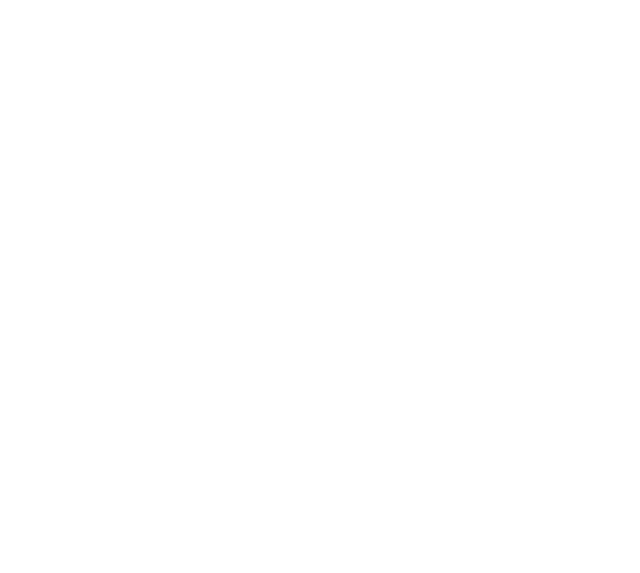
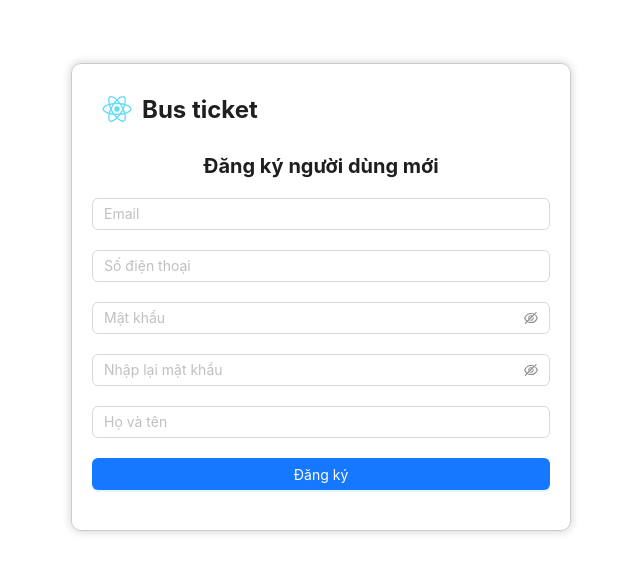
Before and after one commit to superdark1999/bus-ticket-client, a React (Create React App) app: page /register in a window 1280 px wide. Before the commit this address led to /404. Shown: the part 103-676 px from the top of the page, without its empty margins (319-959 px from the left). Built offline with nearby package versions, Linux system fonts and the light colour scheme.

Commit message:
fix login page and add register page

```diff
--- a/src/routes/routesConfig.tsx
+++ b/src/routes/routesConfig.tsx
@@ -8,7 +8,8 @@
 const BookingLayout = lazy(() => import("layout/BookingLayout"));
 const AdminLayout = lazy(() => import("layout/AdminLayout"));
 const BookingPage = lazy(() => import("views/Booking"));
-const LoginPage = lazy(() => import("views/Login"));
+const LoginPage = lazy(() => import("views/auth/Login/LoginPage"));
+const RegisterPage = lazy(() => import("views/auth/Register/RegisterPage"));
 
 export enum ROUTER_PATH {
   "LOGIN" = "/login",
@@ -26,6 +27,10 @@
       {
         path: "/login",
         element: <LoginPage />,
+      },
+      {
+        path: "/register",
+        element: <RegisterPage />,
       },
       {
         element: <MemberGuard />,
--- a/src/views/Login/index.tsx
+++ b/src/views/auth/Login/LoginPage.tsx
@@ -3,6 +3,7 @@
 import { Form, Input, Button, Row, Col, Divider } from "antd";
 import { UserOutlined, LockOutlined } from "@ant-design/icons";
 import { Link } from "react-router-dom";
+import logo from "../../../logo.svg";
 
 const LoginSpace = styled.div`
   width: 100%;
@@ -10,12 +11,11 @@
   display: flex;
   justify-content: center;
   align-items: center;
-  background: #FFFFFF;
+  background: #ffffff;
 `;
 
 const Container = styled.div`
   width: 500px;
-  margin: 0 auto;
   border: 1px solid #ccc;
   border-radius: 10px;
   box-shadow: 0 0 10px rgba(0, 0, 0, 0.2);
@@ -23,10 +23,18 @@
 `;
 
 const Logo = styled.div`
-  text-align: left;
   font-size: 24px;
   font-weight: bold;
   margin-bottom: 20px;
+
+  display: flex;
+  flex-direction: row;
+  align-items: center;
+`;
+
+const LogoImage = styled.img`
+  width: 50px;
+  height: 50px;
 `;
 
 const Title = styled.div`
@@ -55,18 +63,14 @@
   margin-top: 20px;
 `;
 
-const GGButton = styled(Button)`
+const SocialButton = styled(Button)`
   width: 50px;
   height: 50px;
   margin-right: 10px;
   border-radius: 50%;
+  background-color: lightgray;
 `;
 
-const SMSButton = styled(Button)`
-  width: 50px;
-  height: 50px;
-  border-radius: 50%;
-`;
 
 const LoginPage: React.FC = () => {
   const [form] = Form.useForm();
@@ -78,7 +82,10 @@
   return (
     <LoginSpace>
       <Container className="minhhere">
-        <Logo>Bus Ticket</Logo>
+        <Logo>
+          <LogoImage src={logo} alt="Bus Ticket" />
+          Bus ticket
+        </Logo>
         <Title>Đăng nhập</Title>
         <StyledForm
           form={form}
@@ -105,7 +112,7 @@
             name="password"
             rules={[{ required: true, message: "Vui lòng nhập mật khẩu!" }]}
           >
-            <Input
+            <Input.Password
               prefix={<LockOutlined className="site-form-item-icon" />}
               type="password"
               placeholder="Mật khẩu"
@@ -127,13 +134,13 @@
         <Divider plain>Hoặc đăng nhập với</Divider>
 
         <SocialLoginIcons>
-          <GGButton type="default" shape="circle">
+          <SocialButton type="default" shape="circle">
             GG
-          </GGButton>
+          </SocialButton>
           &nbsp;&nbsp;
-          <SMSButton type="default" shape="circle">
+          <SocialButton type="default" shape="circle">
             SMS
-          </SMSButton>
+          </SocialButton>
         </SocialLoginIcons>
       </Container>
     </LoginSpace>
--- /dev/null
+++ b/src/views/auth/Register/RegisterPage.tsx
@@ -0,0 +1,154 @@
+import React from "react";
+import styled from "styled-components";
+import { Form, Input, Button } from "antd";
+import logo from "../../../logo.svg";
+
+const RegisterSpace = styled.div`
+  width: 100%;
+  height: 100%;
+  display: flex;
+  justify-content: center;
+  align-items: center;
+  background: #ffffff;
+`;
+
+const Container = styled.div`
+  width: 500px;
+  display: flex;
+  flex-direction: column;
+  align-items: center;
+  border: 1px solid #ccc;
+  border-radius: 10px;
+  box-shadow: 0 0 10px rgba(0, 0, 0, 0.2);
+  padding: 20px;
+`;
+
+const Logo = styled.div`
+  width: 100%;
+  display: flex;
+  align-items: center;
+  margin-bottom: 20px;
+`;
+
+const LogoImage = styled.img`
+  width: 50px;
+  height: 50px;
+`;
+
+const LogoText = styled.div`
+  font-size: 24px;
+  font-weight: bold;
+`;
+
+const Title = styled.div`
+  font-size: 20px;
+  font-weight: bold;
+  margin-bottom: 20px;
+`;
+
+const RegisterForm = styled(Form)`
+  width: 100%;
+`;
+
+const FormItem = styled(Form.Item)`
+  margin-bottom: 20px;
+`;
+
+const RegisterButton = styled(Button)`
+  width: 100%;
+`;
+
+const RegisterPage: React.FC = () => {
+  const onFinish = (values: any) => {
+    console.log("Received values of form: ", values);
+  };
+
+  return (
+    <RegisterSpace>
+      <Container>
+        <Logo>
+          <LogoImage src={logo} alt="Bus Ticket" />
+          <LogoText>Bus ticket</LogoText>
+        </Logo>
+        <Title>Đăng ký người dùng mới</Title>
+        <RegisterForm onFinish={onFinish}>
+          <FormItem
+            name="email"
+            rules={[
+              {
+                required: true,
+                message: "Vui lòng nhập địa chỉ email của bạn!",
+              },
+              {
+                type: "email",
+                message: "Địa chỉ email phải có dạng 'abc@gmail.com'!",
+              },
+            ]}
+          >
+            <Input placeholder="Email" />
+          </FormItem>
+          <FormItem
+            name="phone"
+            rules={[
+              {
+                required: true,
+                message: "Vui lòng nhập số điện thoại của bạn!",
+              },
+              {
+                pattern: /^\d+$/,
+                message: "Số điện thoại chỉ chấp nhận nhập số!",
+              },
+            ]}
+          >
+            <Input placeholder="Số điện thoại" />
+          </FormItem>
+          <FormItem
+            name="password"
+            rules={[
+              { required: true, message: "Vui lòng nhập mật khẩu của bạn!" },
+            ]}
+          >
+            <Input.Password placeholder="Mật khẩu" />
+          </FormItem>
+          <FormItem
+            name="confirm"
+            dependencies={["password"]}
+            rules={[
+              {
+                required: true,
+                message: "Vui lòng xác nhận mật khẩu của bạn!",
+              },
+              ({ getFieldValue }) => ({
+                validator(_, value) {
+                  if (!value || getFieldValue("password") === value) {
+                    return Promise.resolve();
+                  }
+                  return Promise.reject(
+                    new Error("Hai mật khẩu không khớp với nhau!")
+                  );
+                },
+              }),
+            ]}
+          >
+            <Input.Password placeholder="Nhập lại mật khẩu" />
+          </FormItem>
+          <FormItem
+            name="name"
+            rules={[
+              { required: true, message: "Vui lòng nhập họ và tên của bạn!" },
+            ]}
+          >
+            <Input placeholder="Họ và tên" />
+          </FormItem>
+          <FormItem>
+            <RegisterButton type="primary" htmlType="submit">
+              Đăng ký
+            </RegisterButton>
+          </FormItem>
+        </RegisterForm>
+      </Container>
+    </RegisterSpace>
+  );
+};
+
+export default RegisterPage;
--- /dev/null
+++ b/src/views/auth/index.tsx
@@ -0,0 +1 @@
+export { default as LoginPage } from "./Login/LoginPage";
```
